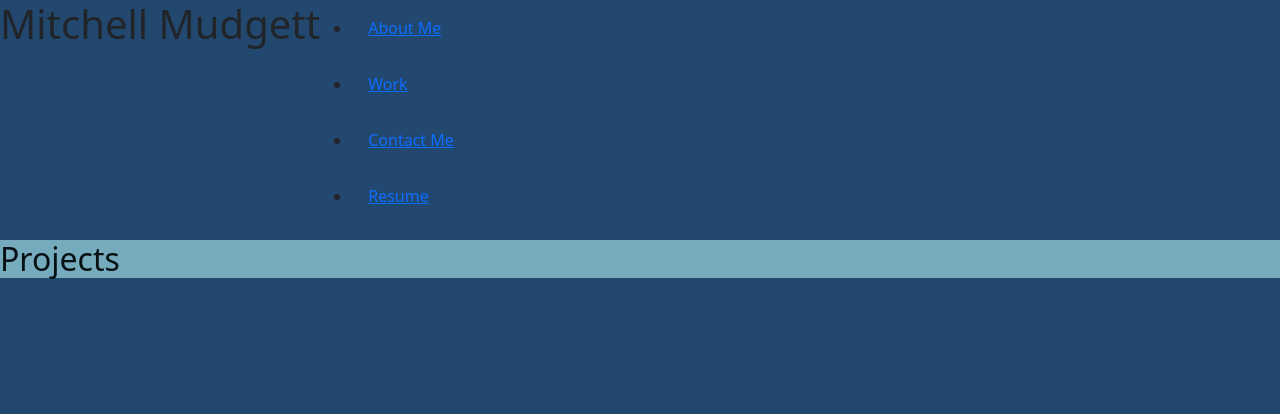
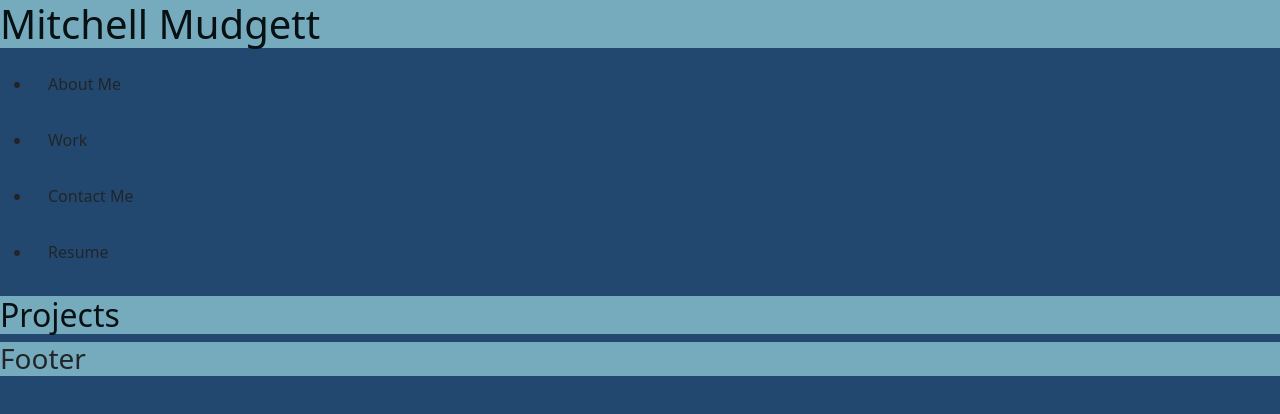
Before and after one commit to MitchellM27/React-Portfolio, a React (Create React App) app: page / in a window 1280 px wide. Shown: the top 414 px of the page. Built offline with nearby package versions, Linux system fonts and the light colour scheme.

Commit message:
adjusted file structure to fit assignment specifications.

```diff
--- a/src/App.js
+++ b/src/App.js
@@ -1,12 +1,16 @@
 import React from "react";
 import Header from "./components/Header";
-import Section from "./components/Section";
+import Project from "./components/Project";
+import Navigation from "./components/Navigation";
+import Footer from "./components/Footer";
 
 function App() {
   return (
     <div>
-      <Header />
-      <Section />
+      <Header/>
+      <Navigation/>
+      <Project />
+      <Footer/>
     </div>
   );
 }
--- /dev/null
+++ b/src/components/Footer.js
@@ -0,0 +1,18 @@
+import React from 'react';
+
+const styles = {
+    footer: {
+        background: '#75ABBC',
+    }
+};
+
+
+function Footer() {
+  return (
+      <footer style={styles.footer}>
+          <h3>Footer</h3>
+      </footer>
+  );
+}
+
+export default Footer;
--- a/src/components/Header.js
+++ b/src/components/Header.js
@@ -1,42 +1,17 @@
 import React from 'react';
 
 const styles = {
-  // headerStyle: {
-  //   background: '#75ABBC',
-  //   color: "#071013"
-  // },
-  // headingStyle: {
-  //   fontSize: '35px',
-  // },
-  header: {
-    display: "flex",
-    justifyContent: "space-between",
-    alignItems: "center",
-    padding: "1%",
+  headerStyle: {
+    background: '#75ABBC',
+    color: "#071013"
   },
-
-  navList: {
-    display: "flex",
-    flexDirection: "horizontal",
-    justifyContent: "space-between",
-    minWidth: "275px",
-    listStyle: "none",
-  }
 };
 
 
 function Header() {
   return (
-    <header class="nav">
-        <h1 class="nav-item">Mitchell Mudgett</h1>
-        <nav class="nav-item" >
-          <ul class = "navList">
-            <li class="p-3"><a href="#about-me">About Me</a></li>
-            <li class="p-3"><a href="#work">Work</a></li>
-            <li class="p-3"><a href="#contact-me">Contact Me</a></li>
-            <li class="p-3"><a href="Images/resume.PDF">Resume</a></li>
-          </ul>
-        </nav>
+    <header style={styles.headerStyle}>
+        <h1>Mitchell Mudgett</h1>
     </header>
   );
 }
--- /dev/null
+++ b/src/components/Navigation.js
@@ -0,0 +1,21 @@
+import React from 'react';
+
+const styles = {
+
+};
+
+
+function Navigation() {
+  return (
+        <nav class=" hamburger nav-item" >
+          <ul class = "navList">
+            <li class="p-3"><a>About Me</a></li>
+            <li class="p-3"><a>Work</a></li>
+            <li class="p-3"><a>Contact Me</a></li>
+            <li class="p-3"><a >Resume</a></li>
+          </ul>
+        </nav>
+  );
+}
+
+export default Navigation;
--- a/src/components/Section.js
+++ b/src/components/Project.js
@@ -9,7 +9,7 @@ const styles = {
 };
 
 
-function Section() {
+function Project() {
   return (
     <section style={styles.sectionStyles} className="section">
       <h2>Projects</h2>
@@ -17,4 +17,4 @@ function Section() {
   );
 }
 
-export default Section;
+export default Project;
```
Also changed, not shown: src/styles/Footer.css (added), src/styles/Header.css (added), src/styles/Navigation.css (added), src/styles/Project.css (added).
